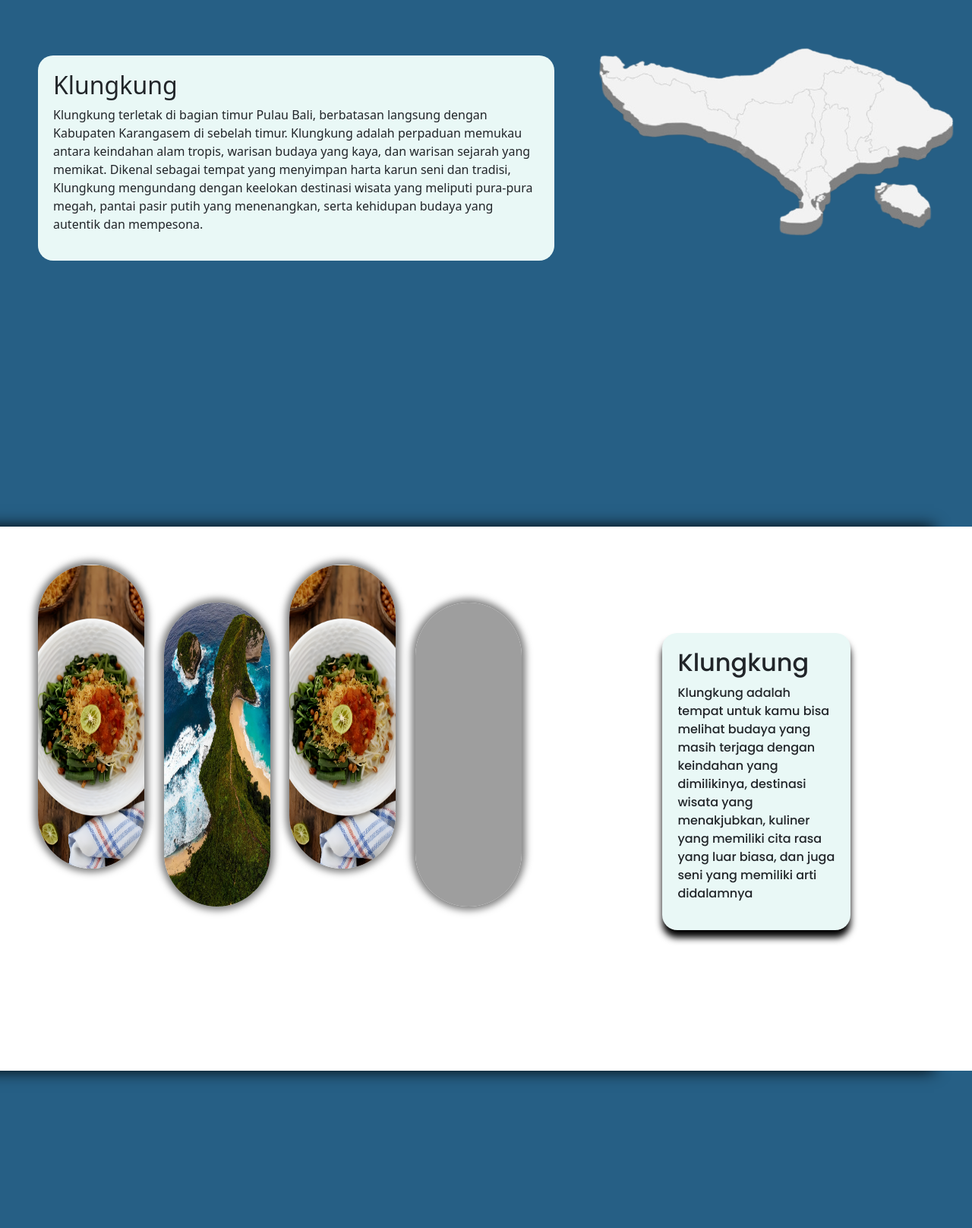
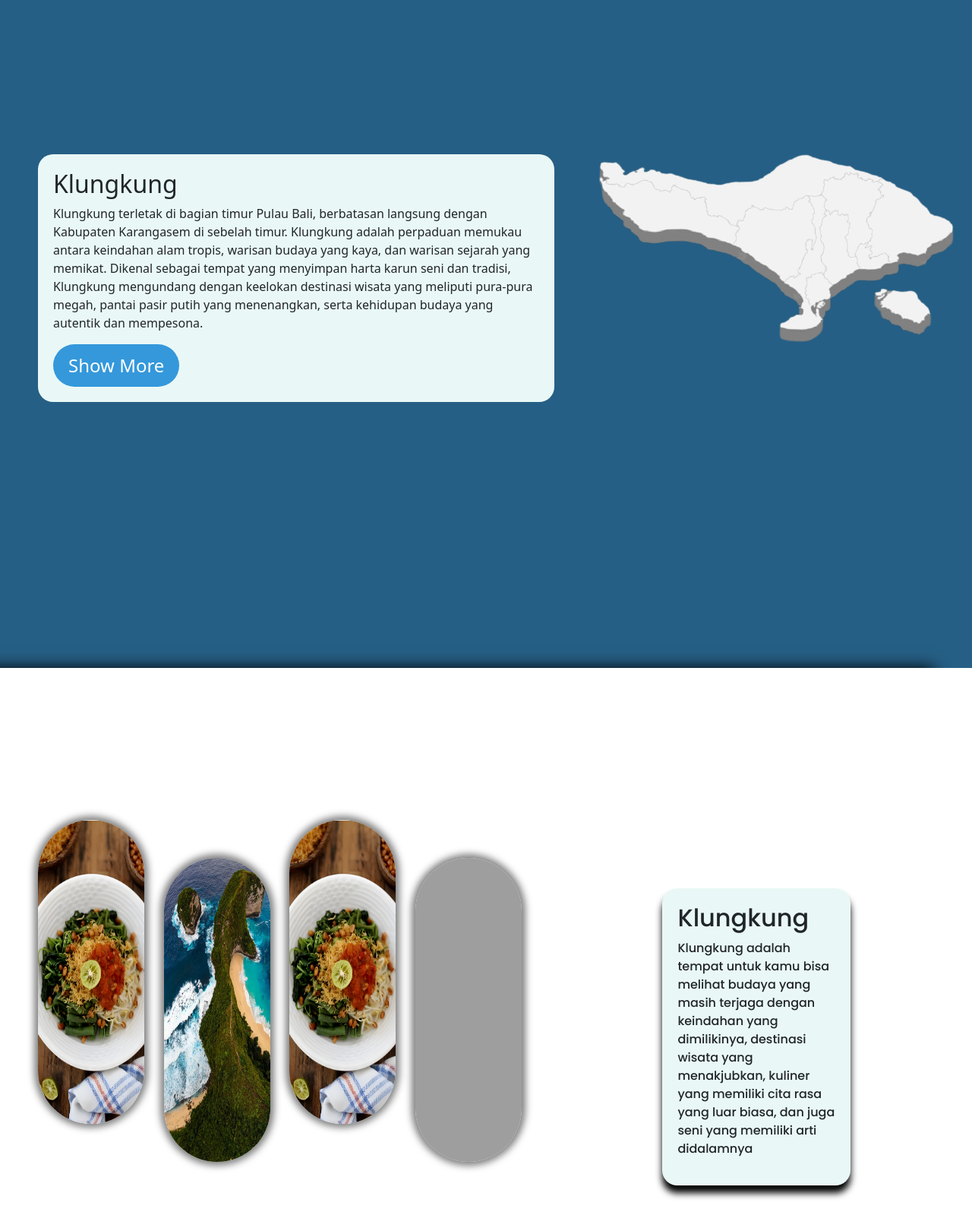
Before and after one commit to sumitra230407/BalTure_Klungkung, a plain HTML site: page index.html in a window 1280 px wide. Shown: the part 1012-2628 px from the top of the page at 76% size. Drawn offline with nearby package versions, Linux system fonts and the light colour scheme; grey boxes are pictures that could not be loaded.

Commit message:
Add files via upload

```diff
--- a/index.html
+++ b/index.html
@@ -23,7 +23,7 @@
           <div class="collapse navbar-collapse" id="navbarNavAltMarkup">
             <div class="navbar-nav">
               <a class="nav-link" aria-current="page" href="#">Home</a>
-              <a class="nav-link" href="#karangasem">Tentang</a>
+              <a class="nav-link" href="#tentang">Tentang</a>
               <a class="nav-link" href="#">Budaya</a>
               <a class="nav-link" href="#">Destinasi</a>
               <a class="nav-link" href="#">Kuliner</a>
@@ -51,7 +51,7 @@
                 scrollButton.addEventListener('click', function() {
 
                   window.scroll({
-                        top: 760,
+                        top: 920,
                         behavior: 'smooth'
                   })
                 });
@@ -62,13 +62,13 @@
 
 <div data-aos="fade-up"
     data-aos-duration="100">
-  <div class="deskripsi">
+  <div class="deskripsi" id="tentang">
     <div class="image-wrapper">
       <div id="tentang-kami">
         <div class="tentang-kami-frame" data-aos="fade-up" data-aos-once="true">
             <div class="tentang-kami-text" data-aos="fade-up" data-aos-once="true">
                 <h2 class="">Klungkung</h2>
-                <p>Klungkung terletak di bagian timur Pulau Bali, berbatasan langsung dengan Kabupaten Karangasem di sebelah timur. Klungkung adalah perpaduan memukau antara keindahan alam tropis, warisan budaya yang kaya, dan warisan sejarah yang memikat. Dikenal sebagai tempat yang menyimpan harta karun seni dan tradisi, Klungkung mengundang dengan keelokan destinasi wisata yang meliputi pura-pura megah, pantai pasir putih yang menenangkan, serta kehidupan budaya yang autentik dan mempesona. </p>
+                <p>Klungkung terletak di bagian timur Pulau Bali, berbatasan langsung dengan Kabupaten Karangasem di sebelah timur. Klungkung adalah perpaduan memukau antara keindahan alam tropis, warisan budaya yang kaya, dan warisan sejarah yang memikat. Dikenal sebagai tempat yang menyimpan harta karun seni dan tradisi, Klungkung mengundang dengan keelokan destinasi wisata yang meliputi pura-pura megah, pantai pasir putih yang menenangkan, serta kehidupan budaya yang autentik dan mempesona. </p>  <a class="but" href="#more"><button>Show More</button></a>
             </div>
         </div>
       </div>
@@ -89,7 +89,7 @@
   </div>
 </div>
 
-<div class="about">
+<div class="about" id="more">
       <img src="makanan klungkung anjay mabar.png" alt="foto makanan" class="Budaya" width="140px" height="400px">
       <img src="carles-rabada-C782FdI_I2Q-unsplash (1).jpg" alt="foto makanan" class="Destinasi" width="140px" height="400px">
       <img src="makanan klungkung anjay mabar.png" alt="foto makanan" class="Kuliner" width="140px" height="400px">
@@ -169,14 +169,13 @@
 
 
 <div class="kuliner">
-  <img class="mie" src="mie koplas.jpeg" alt="ini gambar tarian baris">
+  <img class="mie" src="serombotan.jpeg" alt="ini gambar tarian baris">
 
   <div id="t-mie">
     <div class="t-mie-frame" data-aos="fade-up" data-aos-once="true">
         <div class="t-mie-text" data-aos="fade-up" data-aos-once="true">
-            <h2 class="">Mie Koplas</h2>
-            <p>Kudapan ini tergolong makanan tradisional yang banyak dijual di Pasar Senggol Semarapura, Klungkung.
-              Mi koples terlihat sederhana karena hanya terdiri atas bihun dan adonan bumbu kacang bercampur cabai, serta bawang goreng dan kacang goreng sebagai pelengkap. Namun mie yang satu ini tak ada lawan. Pedasnya bikin nampol.</p>
+            <h2 class="">Serombotan</h2>
+            <p>Serombotan adalah salah satu jenis lauk pauk khas daerah Klungkung, yang dibuat dari campuran beberapa jenis sayuran, kacang-kacangan dan bumbu. Serombotan tidak hanya disajikan dengan bumbu dan sayuran saja. Tetapi serombotan juga dapat disajikan dengan tipat dan kerupuk. Ini akan membuat serombotan makin nikmat dan menarik.</p>
         </div>
     </div>
   </div>
--- a/style.css
+++ b/style.css
@@ -76,10 +76,10 @@
     gap: 2vw;
     /* margin-left: 50px; */
     padding-left: 50px;
-    padding-top: 50px;
+    padding-top: 200px;
     margin-top: 300px;
     background-color: #fff;
-    padding-bottom: 25px;
+    padding-bottom: 140px;
     box-shadow: -50px 0px 20px black;
 
 }
@@ -129,7 +129,7 @@
 .deskripsi img {
     /* position: absolute; */
     /* padding: 320px 960px; */
-    margin-top: 200px;
+    margin-top: 340px;
 
 }
 
@@ -152,7 +152,7 @@
     max-width: 700px;
     margin: 50px;
     background: #e9f8f6;
-    margin-top: 10px;
+    margin-top: 140px;
     display: flex;
     align-items: center;
     justify-content: center;
@@ -164,6 +164,30 @@
     padding: 20px;
   }
 
+  .deskripsi button {
+
+    font-size: 24px;
+    border: none;
+    border-radius: 30px;
+    background-color: #3498db;
+    color: #ffffff;
+    text-align: center;
+    text-decoration: none;
+    display: inline-block;
+    transition-duration: 0.4s;
+    cursor: pointer;
+
+    padding: 10px;
+    padding-left: 20px;
+    padding-right: 20px;
+  }
+
+
+  .deskripsi button:hover {
+    background-color: #1a5176;
+    border: 1px solid #15405e;
+    color: #fff;
+  }
 
 /* title */
 .navbar {
@@ -171,7 +195,7 @@
     padding: 15px 15px 15px 30px;
     border-radius: 50px;
     margin: 10px 20px;
-    box-shadow: 0px 0px 6px 0px #000000;
+    box-shadow: 0px 0px 6px 0px #898989;
     position: fixed;
     width: 97.5%;
     z-index: 3;
```
Also changed, not shown: serombotan.jpeg (added).
